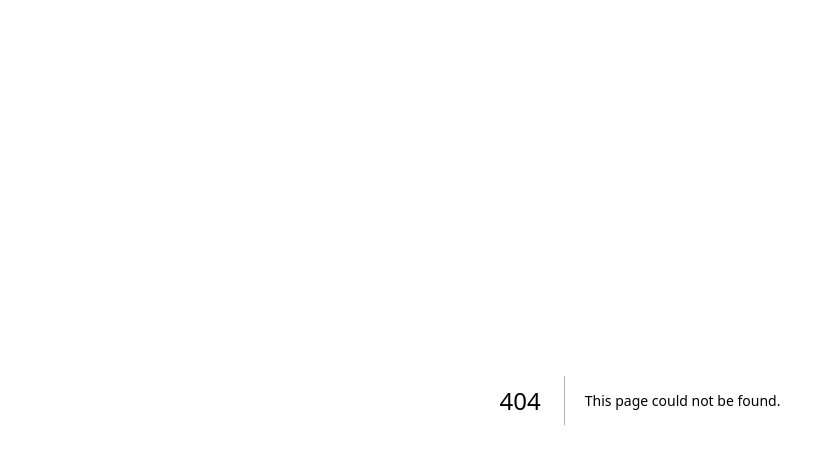
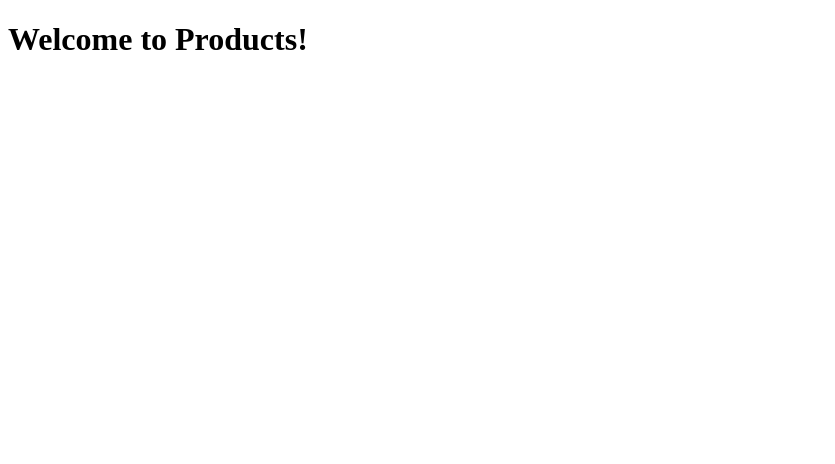
Before and after one commit to Shinia-Gupta/Project_Next15, a Next.js app: page /products in a window 1280 px wide. Before the commit this address had no page. Shown: the top 464 px of the page, without its empty margins (0-835 px from the left). Built offline with nearby package versions, Linux system fonts and the light colour scheme.

Commit message:
fetching params from route and displaying dynamic content on page

```diff
--- /dev/null
+++ b/src/app/products/page.tsx
@@ -0,0 +1,7 @@
+export default function Products() {
+  return (
+    <main>
+      <h1>Welcome to Products!</h1>
+    </main>
+  );
+}
```
Also changed, not shown: src/app/products/[id]/page.tsx (+7 -2 lines).
